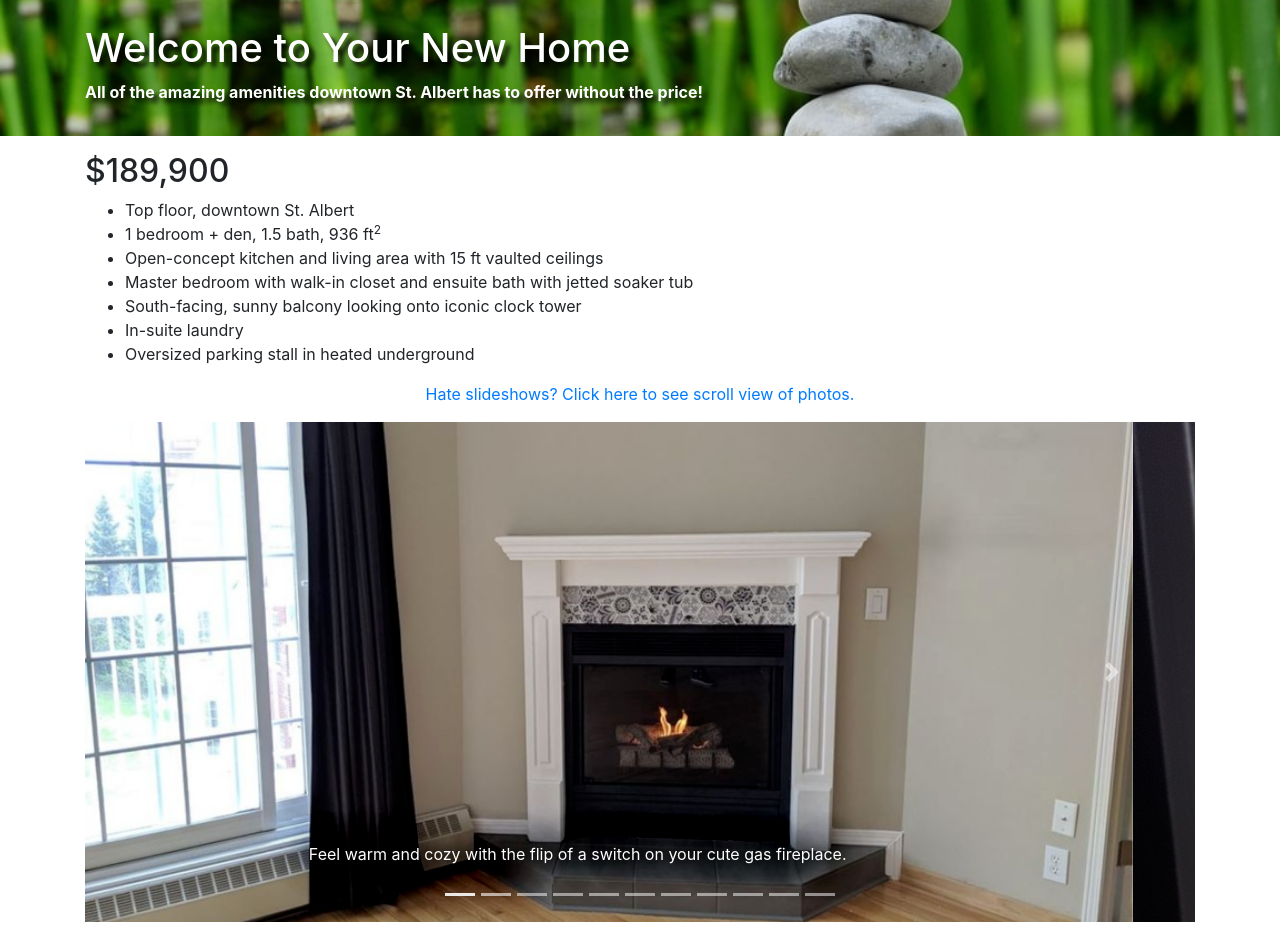
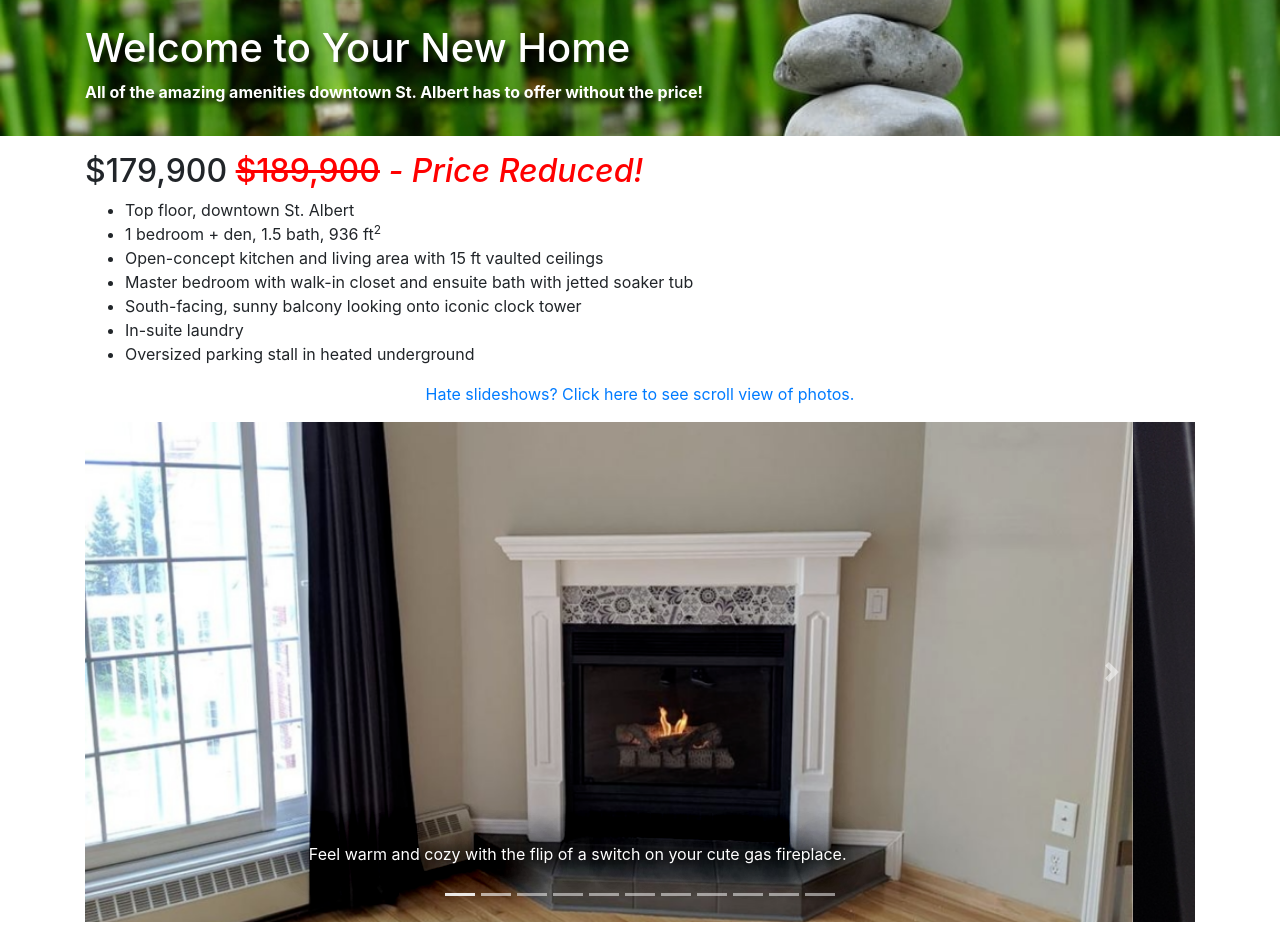
Before and after one commit to ChristineShaffer/condo-listing, a website: page public/index.html in a window 1280 px wide. Shown: the top 925 px of the page. Drawn offline with nearby package versions, Linux system fonts and the light colour scheme.

Commit message:
Changed price and removed referral page.

```diff
--- a/public/assets/css/index.css
+++ b/public/assets/css/index.css
@@ -33,3 +33,11 @@
 #copyright {
     font-size: 10px;
 }
+#strikeout {
+    text-decoration: line-through;
+    color: red;
+}
+#reduced {
+    font-style: italic;
+    color: red;
+}
--- a/public/index.html
+++ b/public/index.html
@@ -11,13 +11,13 @@
     <link rel="stylesheet" href="assets/css/index.css">
 
     <title>Top Floor Downtown St. Albert Condo For Sale</title>
-    <meta name="description" content="$189,900 - Priced to Sell! Close to river and walking trails, heated underground
+    <meta name="description" content="$179,900 - Priced to Sell! Close to river and walking trails, heated underground
         parking, sunny balcony, walk-in closet, jetted soaker tub, and more.">
 
     <meta property="og:url" content="https://downtowndeal.ca" />
     <meta property="og:type" content="website" />
     <meta property="og:title" content="Top Floor Downtown St. Albert Condo For Sale" />
-    <meta property="og:description" content="$189,900 - Priced to Sell! Close to river and walking trails, heated
+    <meta property="og:description" content="$179,900 - Priced to Sell! Close to river and walking trails, heated
         underground parking, sunny balcony, walk-in closet, jetted soaker tub, and more." />
     <meta property="og:image" content="https://downtowndeal.ca/assets/img/og-image-01.png" />
     <meta property="og:image:type" content="image/png" />
@@ -58,7 +58,7 @@
     <div class="container mt-3">
         <div class="row">
             <div class="col-12">
-                <h2>$189,900</h2>
+                <h2>$179,900 <span id="strikeout">$189,900</span><span id="reduced"> - Price Reduced!</span></h2>
                 <ul>
                     <li>Top floor, downtown St. Albert</li>
                     <li>1 bedroom + den, 1.5 bath, 936 ft<sup>2</sup></li>
@@ -245,6 +245,7 @@
                     bringing an acceptable offer from a qualified buyer.
                 </p>
 
+                <!--
                 <h2>$1,000 Referral Incentive</h2>
                 <p>Know someone who would love this unit? Just for sharing this page with them you could get $1,000!</p>
                 <ol>
@@ -265,6 +266,7 @@
                         </div>
                     </li>
                 </ol>
+                -->
             </div>
 
             <div class="col-12 mb-3">
```
Also changed, not shown: firebase.json.
